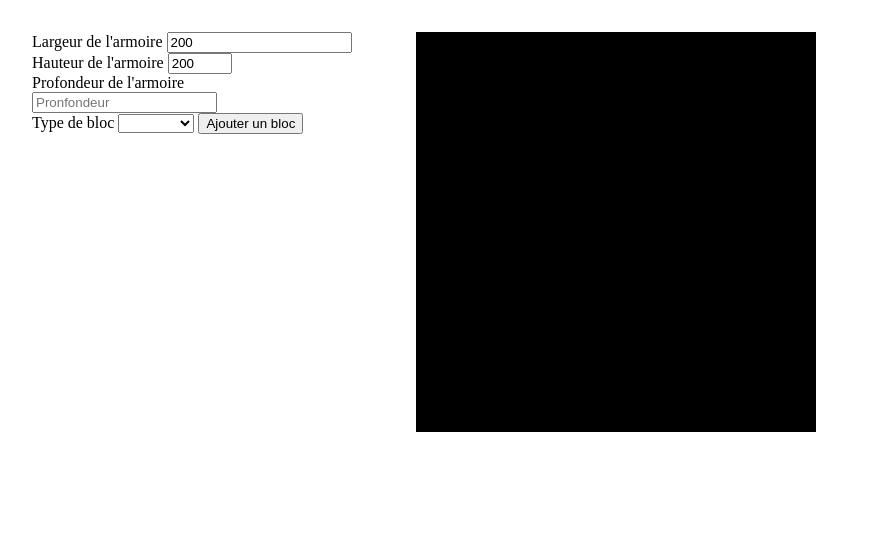
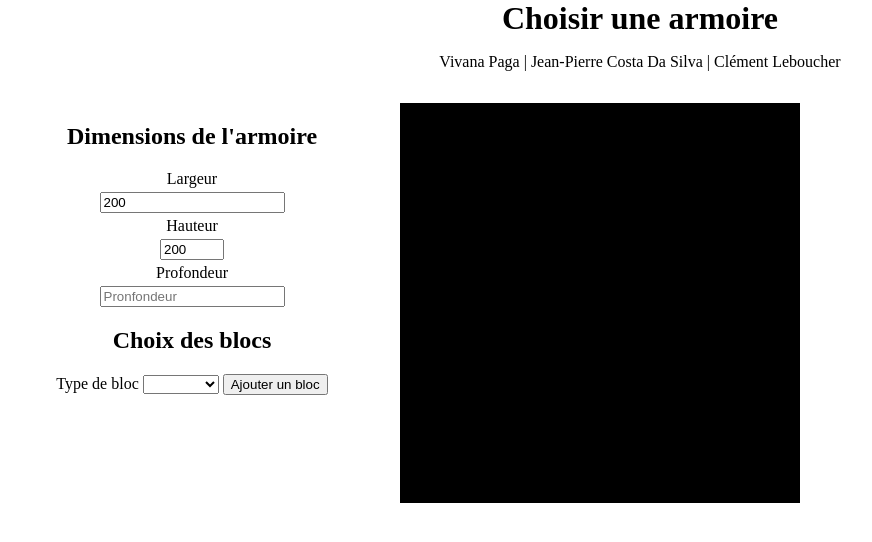
Before and after one commit to Keylies/Armoire, a plain HTML site: page index.html in a window 1280 px wide. Shown: the whole page, without its empty margins (0-872 px from the left). Drawn offline with Linux system fonts and the light colour scheme.

Commit message:
style added

```diff
--- a/index.html
+++ b/index.html
@@ -13,24 +13,35 @@
 
     <div class="wrapper" ng-controller="mainController">
 
+        <header>
+            <h1>Choisir une armoire</h1>
+            <p>Vivana Paga | Jean-Pierre Costa Da Silva | Clément Leboucher</p>
+        </header>
+
         <section class="section-controls">
 
             <div class="wardrobe-controls">
+
+                <h2>Dimensions de l'armoire</h2>
+
                 <div>
-                    <label for="wardrobe-width">Largeur de l'armoire</label>
+                    <label for="wardrobe-width">Largeur</label>
                     <input type="number" id="wardrobe-width" placeholder="Largeur" ng-model="wardrobeWidth" ng-change="checkWardrobe()" min="30">
                 </div>
                 <div>
-                    <label for="wardrobe-height">Hauteur de l'armoire</label>
+                    <label for="wardrobe-height">Hauteur</label>
                     <input type="number" id="wardrobe-height" placeholder="Hauteur" ng-model="wardrobeHeight" ng-change="checkWardrobe()" min="30" max="230">
                 </div>
                 <div>
-                    <label for="wardrobe-depth">Profondeur de l'armoire</label>
+                    <label for="wardrobe-depth">Profondeur</label>
                     <input type="number" id="wardrobe-depth" placeholder="Pronfondeur" ng-model="wardrobeDepth" min="40">
                 </div>
             </div>
 
             <div class="blocks-controls">
+
+                <h2>Choix des blocs</h2>
+
                 <label for="block-type">Type de bloc</label>
                 <select id="block-type" name="block-type" ng-model="blockType">
                     <option value="shelf">Étagère</option>
@@ -40,11 +51,9 @@
                 <generateblockbutton></generateblockbutton>
                 <ol id="blocks-list"></ol>
             </div>
-        </section>
-        <!--
+        </section><!--
 
-     -->
-        <section class="section-svg">
+     --><section class="section-svg">
             <svg id="wardrobe-svg" class="wardrobe-svg" width="{{wardrobeWidthRatio}}" height="{{wardrobeHeightRatio}}">
                 <rect width="{{wardrobeWidthRatio}}" height="{{wardrobeHeightRatio}}" fill="#000" />
             </svg>
@@ -54,6 +63,10 @@
 
     </div>
 
+    <footer>
+
+    </footer>
+
     <script src="js/vendor/angular.min.js"></script>
     <script src="js/app.js"></script>
 </body>
--- a/styles/main.css
+++ b/styles/main.css
@@ -10,25 +10,49 @@ html {
 
 body {
 	margin: 0;
+
+}
+
+h1 {
+	margin: 0;
+}
+
+header {
+	text-align: center;
 }
 
 .section-controls,
 .section-svg {
 	display: inline-block;
 	vertical-align: top;
-	min-height: 100vh;
-	padding: 2em;
+	padding: 1em;
+
 }
 
 .section-controls {
     width: 30%;
+    text-align: center;
+}
+
+.wardrobe-controls input {
+	display: block;
+	margin: .3em auto;
+}
+
+.blocks-controls input {
+	margin: .3em;
+}
+
+.blocks-controls li {
+	text-align: left;
+	padding: .3em;
+}
+
+.blocks-controls li:not(:first-child) {
+	border-top: 2px solid #bababa;
 }
 
 .section-svg {
 	position: fixed;
     width: 70%;
 }
-
-.wardrobe-svg {
-
-}
```
